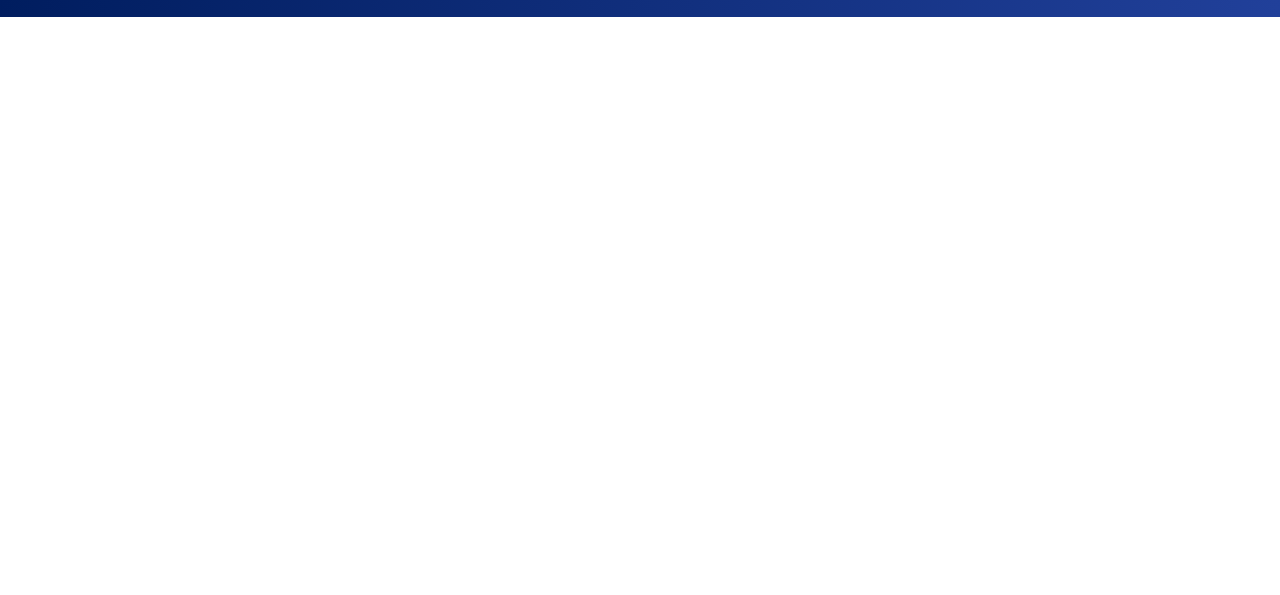
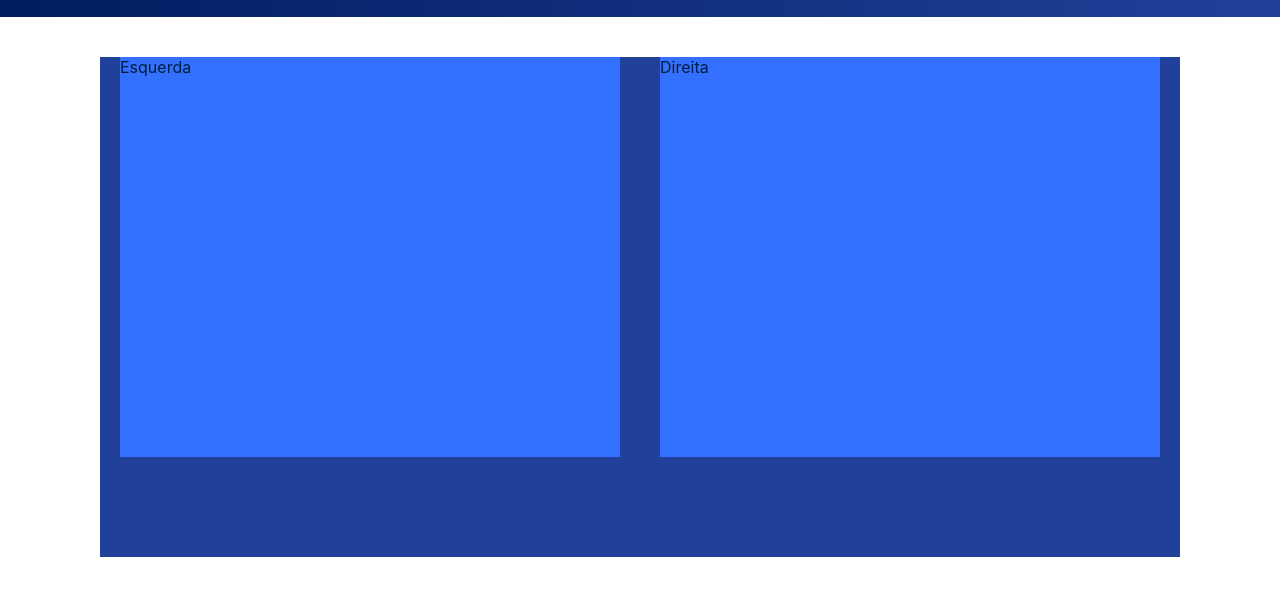
Before and after one commit to omagnoveras/LandingPage, a plain HTML site: page index.html in a window 1280 px wide. Shown: the part 59-654 px from the top of the page. Drawn offline with Linux system fonts and the light colour scheme.

Commit message:
Iniciada sessão de produto

```diff
--- a/Assets/css/style.css
+++ b/Assets/css/style.css
@@ -13,16 +13,11 @@ body {
 
 /* CONTAINER CENTRAL PADRÃO */
 .container {
+    display: flex;
     width: 100%;
     max-width: 1080px;
     margin: 0 auto;
     padding: 0 20px;
-}
-
-/* Centralizar containers*/
-.centraliza {
-    display: flex;
-    justify-content: center;
 }
 
 /* ============================== HEADER =========================== */
@@ -73,3 +68,31 @@ body {
     cursor: pointer;
     font-size: 18px;
 }
+
+/*===============================SEÇÃO DO PRODUTO ============================ */
+.centraliza {
+    display: flex;
+    justify-content: center;
+    padding: 40px 0 60px;
+    background-color: #ffffff;
+}
+
+.product-wrapper {
+    display: flex;
+    gap: 40px;
+    align-items: flex-start;
+    min-height: 500px;  /* ← altura mínima provisória */
+    background-color: #21409A;
+}
+
+.product-left{
+    flex: 1;
+    background-color: #3370ff;
+    min-height: 400px;  /* ← altura mínima provisória */
+}
+
+.product-right{
+    flex: 1;
+    background-color: #3370ff;
+    min-height: 400px;  /* ← altura mínima provisória */
+}
--- a/index.html
+++ b/index.html
@@ -22,5 +22,23 @@
            </div>
         </div>
      </header>
+
+     <!-- CONTEÚDO PRINCIPAL -->
+      <main>
+        <section class="centraliza">
+            <div class="container product-wrapper">
+                <!-- Coluna esquerda: imagem principal + miniaturas -->
+                <div class="product-left">
+                     <!-- conteúdo da esquerda -->
+                    <p>Esquerda</p>
+                </div>
+                <!-- Coluna direita: texto / botão -->
+                <div class="product-right">
+                    <!-- conteúdo da direita -->
+                    <p>Direita</p>
+                </div>
+            </div>
+        </section>
+      </main>
 </body>
 </html>
```
